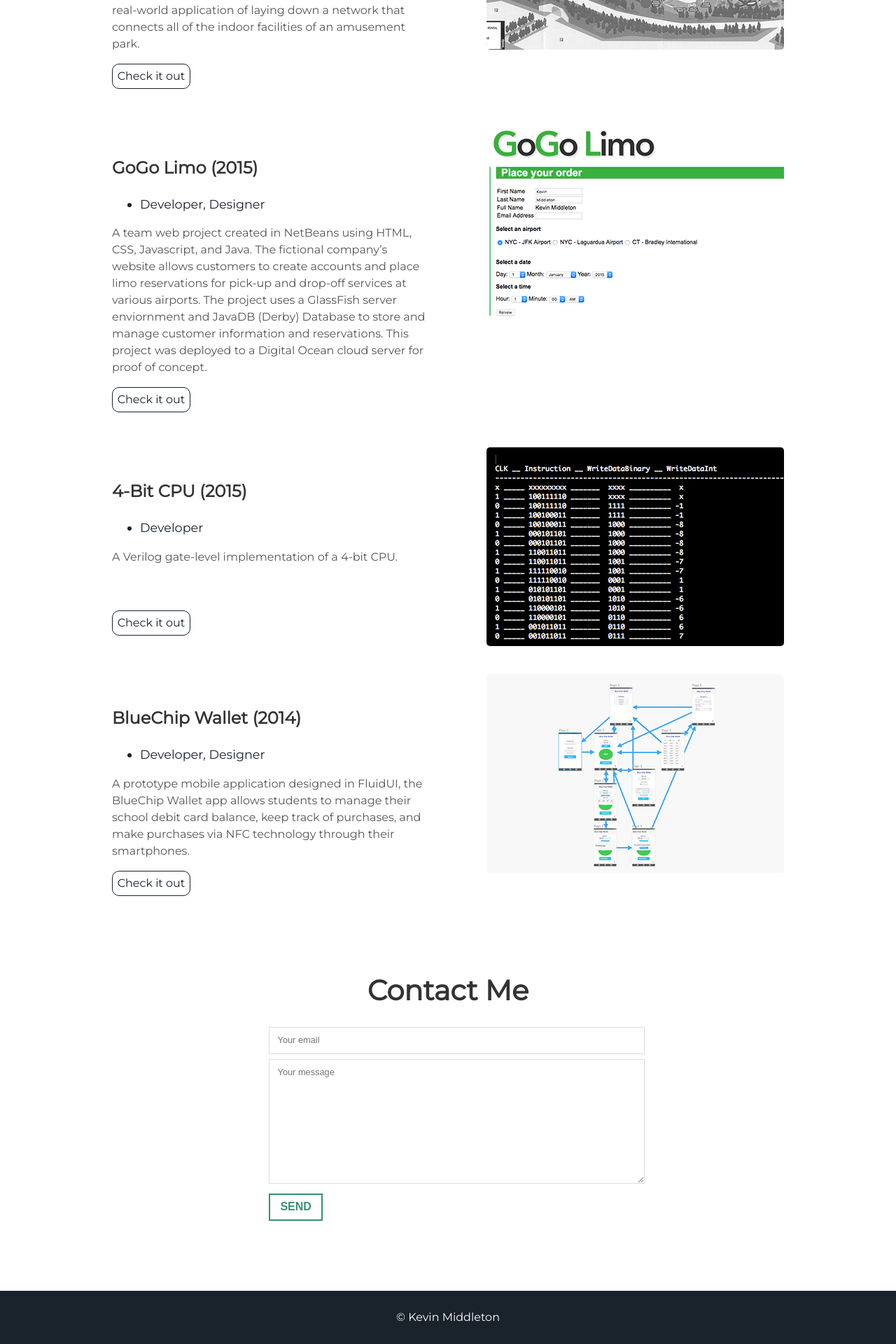
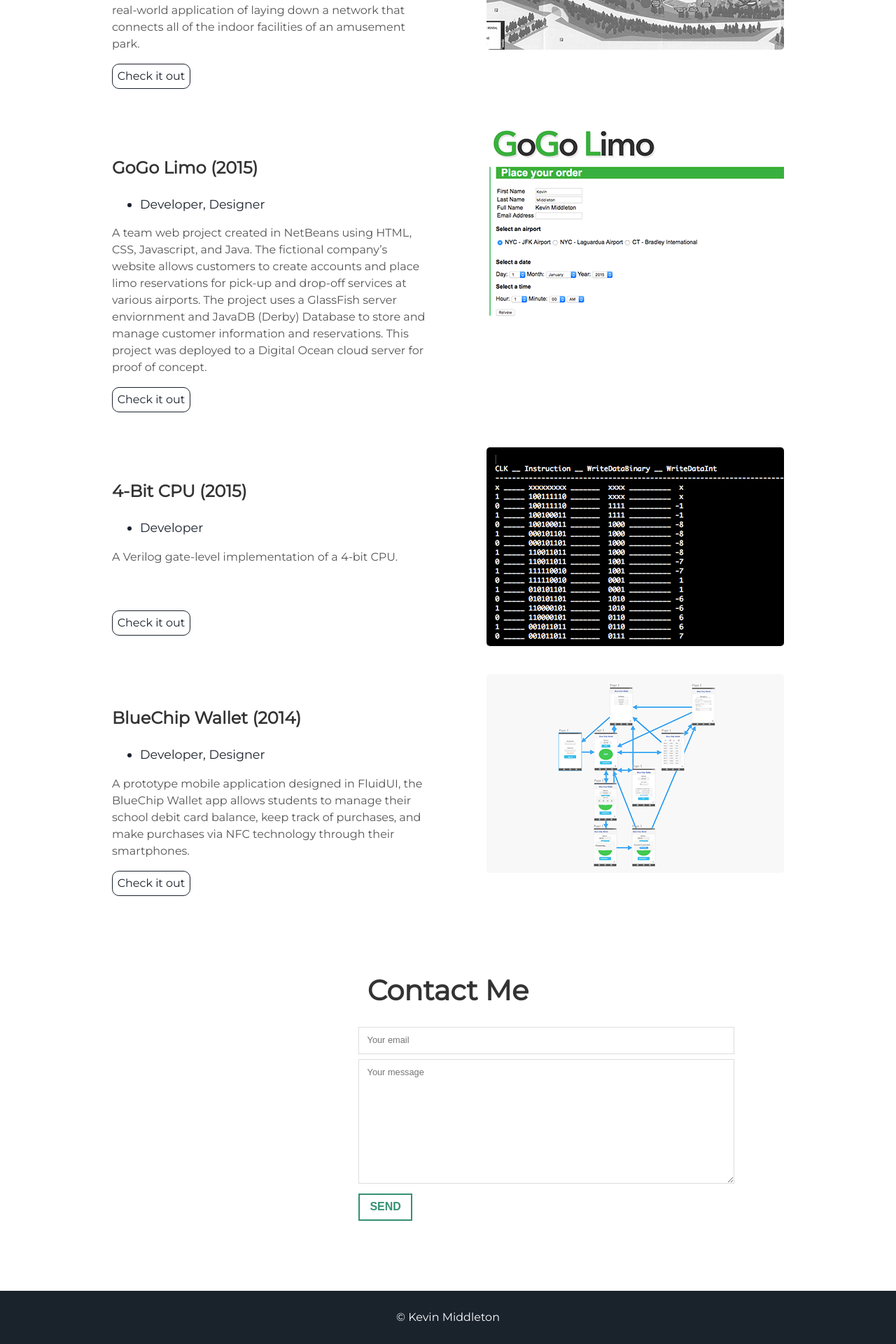
Before and after one commit to Kevin-Middleton/kevin-middleton.github.io, a Jekyll site: the page built from index.html, in a window 1280 px wide. Shown: the part 3188-5108 px from the top of the page at 70% size. Built offline with Jekyll 4.4.1, drawn with Linux system fonts in a browser that asks for light colours.

Commit message:
Update main.css

```diff
--- a/assets/css/main.css
+++ b/assets/css/main.css
@@ -32,7 +32,7 @@
       margin-bottom: 20px !important; } }
 
 .col-1-3 {
-  margin-left: auto;
+  margin-left: 40%;
   margin-right: auto;
   width: 40%; }
     .col-1-2 {
```
